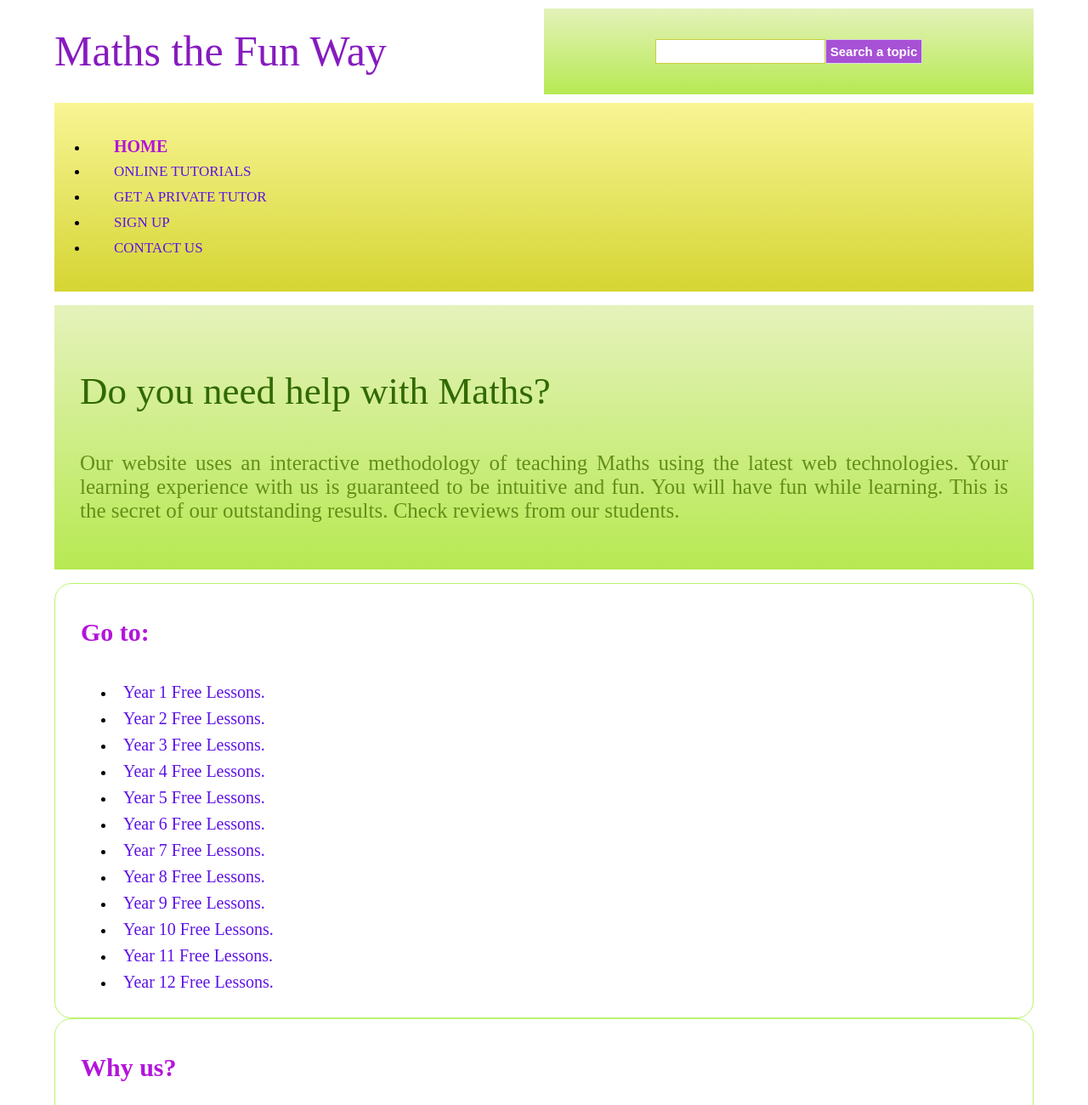
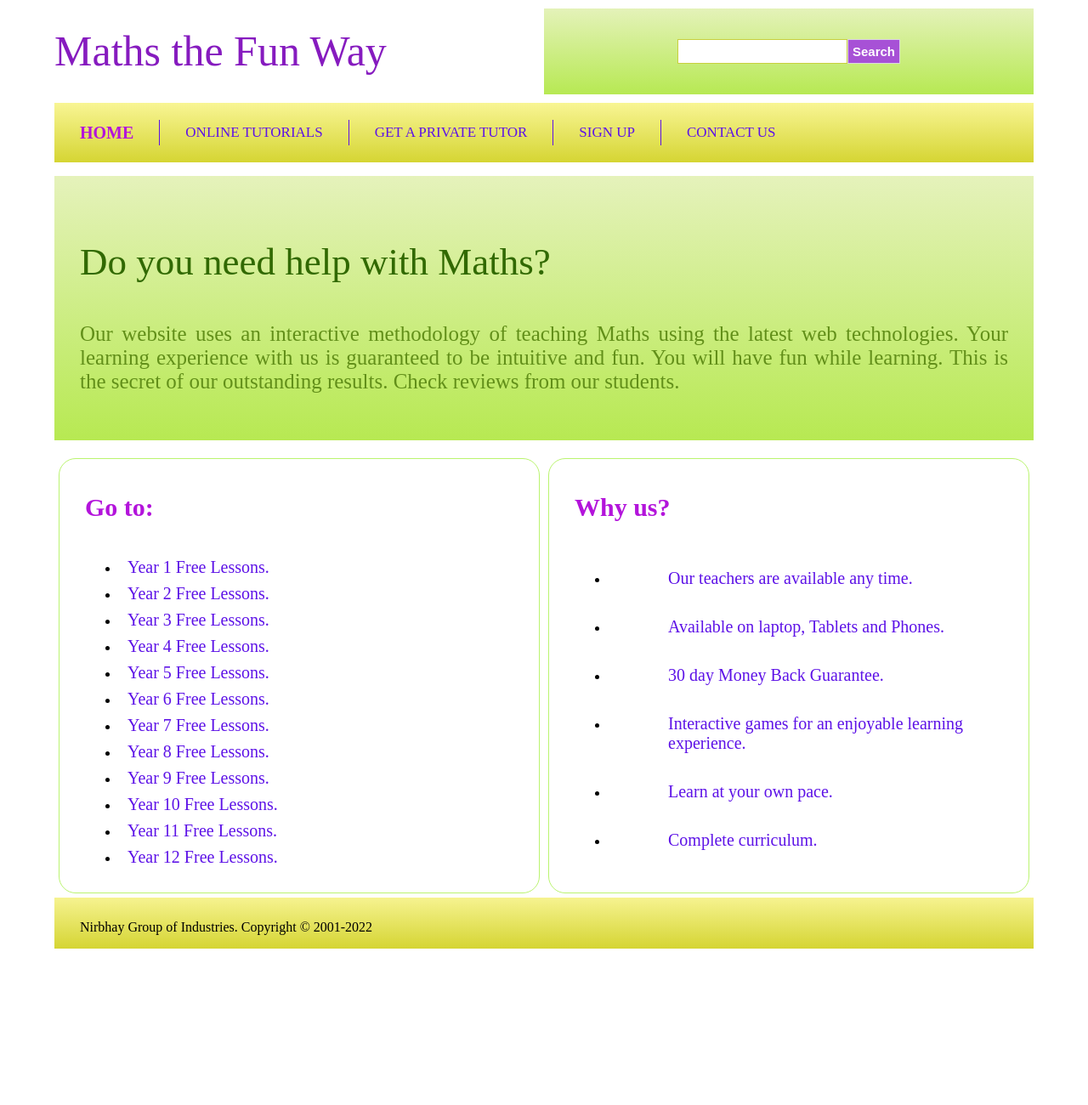
Before and after one commit to Nirbhaykumar96312179/WebSite, a plain HTML site: page index.html in a window 1280 px wide. Shown: the top 1300 px of the page at 85% size. After the commit the page ends 1116 px from the top, so only its background shows below. Drawn offline with Linux system fonts and the light colour scheme.

Commit message:
Update index.html

```diff
--- a/index.html
+++ b/index.html
@@ -17,7 +17,7 @@
                 <div id="searchBox">
                     <form method="get">
                         <input type="text" class="text">
-                        <input type="submit" value="Search a topic" class="submit">
+                        <input type="submit" value="Search" class="submit">
                     </form>
                 </div>
                 <div class="clear">
@@ -25,18 +25,18 @@
                 </div>
             </div>
             <div id="menu">
-                <ul>
-                    <li><a href="#" class="active">Home</a></li>
-                    <li><a href="#">Online Tutorials</a></li>
-                    <li><a href="#">Get a private tutor</a></li>
-                    <li><a href="#">Sign up</a></li>
-                    <li><a href="#">Contact us</a></li>
-                </ul>
+                <a href="#" class="active">Home</a>
+                <a href="#">Online Tutorials</a>
+                <a href="#">Get a private tutor</a>
+                <a href="#">Sign up</a>
+                <a href="#">Contact us</a>
             </div>
             <div id="introduction">
                 <h3>Do you need help with Maths?</h3>
                 <p>Our website uses an interactive methodology of teaching Maths using the latest web technologies. Your learning experience with us is guaranteed to be intuitive and fun. You will have fun while learning. This is the secret of our outstanding results. Check reviews from our students.</p>
             </div>
+            <div class="sidebars">
+                <div class="sidebarWrapper">
                     <div id="leftsidebar" class="sidebar">
                         <h3>Go to:</h3>
                         <ul>
@@ -55,6 +55,8 @@
 
                         </ul>
                     </div>
+                </div>
+                <div class="sidebarWrapper">
                     <div id="rightsidebar" class="sidebar">
                         <h3>Why us?</h3>
                         <ul>
@@ -66,10 +68,14 @@
                             <li><a href="#">Complete curriculum.</a></li>
                         </ul>
                     </div>
+                </div>
+
+
+            </div>
             <div class="clear"></div>
             <footer class="footer">
                 <div>
-                    <p>Company name. Copyright &copy; 2010-2015</p>
+                    <p>Nirbhay Group of Industries. Copyright &copy; 2001-2022</p>
                 </div>
             </footer>
         </div>
```
Lines whose indentation alone changed are shown as unchanged.
